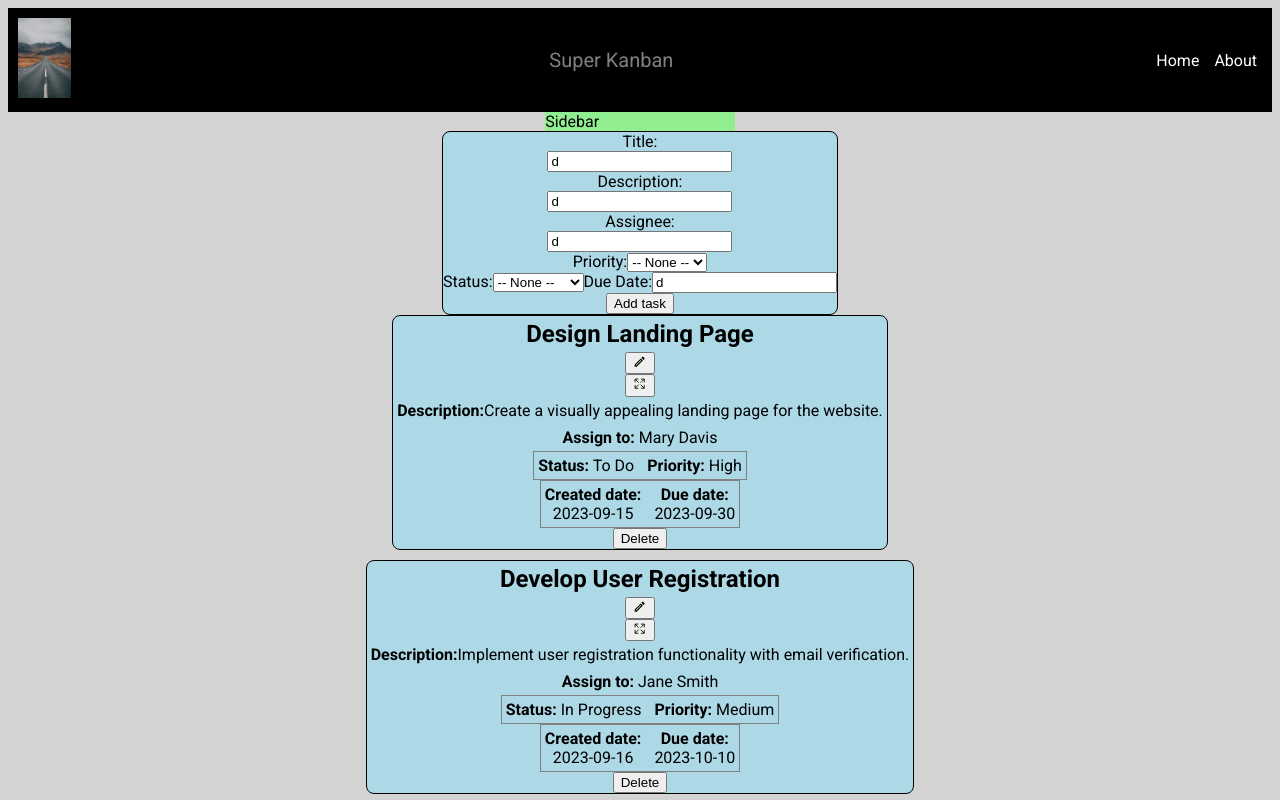
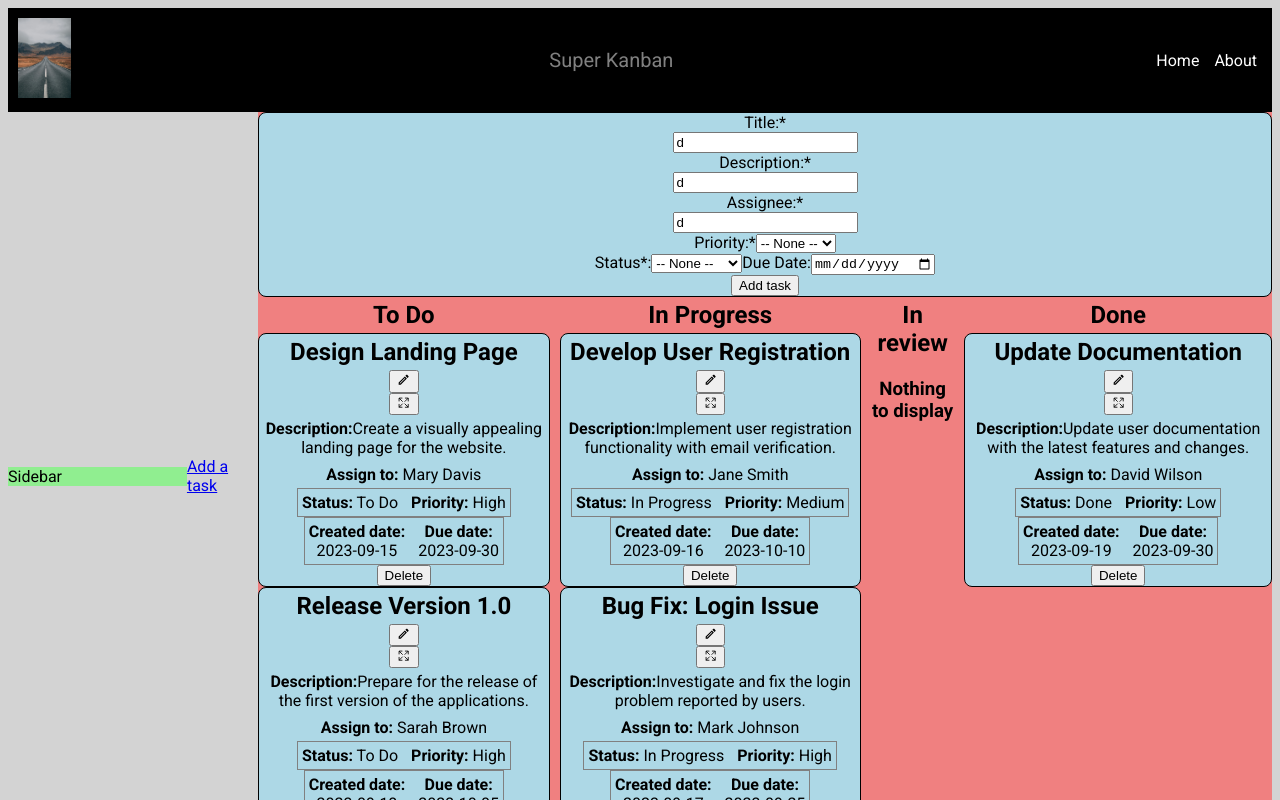
Before and after one commit to MassFuer/Kanban-Board, a React (Vite) app in the folder kanban-board/: page / in a window 1280 px wide. Shown: the top 800 px of the page. Built offline with nearby package versions, Linux system fonts and the light colour scheme.

Commit message:
fixing some issues on the form. preparing styling.

```diff
--- a/kanban-board/src/App.css
+++ b/kanban-board/src/App.css
@@ -47,7 +47,7 @@ nav .links a:hover {
 }
 main {
   display: flex;
-  flex-direction: column;
+  flex-direction: row;
   justify-content: space-between;
   align-items: center;
   min-height: 80%;
@@ -57,21 +57,8 @@ main {
   background-color: lightgreen;
   width: 15%;
 }
-.sidebar ul {
-  display: flex;
-  flex-direction: column;
-  justify-content: space-around;
-  align-items: flex-start;
-  gap: 10px;
-  padding-left: 10%;
-}
-.sidebar ul li {
-  list-style-type: none;
-}
-.sidebar ul li a {
-  text-decoration: none;
-}
-.kanban-board {
+
+.tasks-container {
   background-color: lightcoral;
   width: 85%;
 }
@@ -118,11 +105,12 @@ footer {
 }
 .tasks-list-container {
   display: flex;
-  flex-direction: column;
+  flex-direction: row;
   justify-content: space-between;
-  align-items: center;
+  align-items: flex-start;
   text-align: center;
   gap: 10px;
+  /* background-color: brown; */
 }
 
 .tasks-list-container h2 {
@@ -133,15 +121,7 @@ footer {
   margin: 2px;
   padding: 2px;
 }
-.tasks-list-container a {
-  text-decoration: none;
-}
-.tasks-list-container a:hover {
-  transform: scale(1.03);
-}
-.tasks-list-container a:visited {
-  text-decoration: none;
-}
+
 .task-card {
   display: flex;
   flex-direction: column;
--- a/kanban-board/src/App.jsx
+++ b/kanban-board/src/App.jsx
@@ -3,6 +3,7 @@ import { Route, Routes } from "react-router-dom";
 import { useState } from "react";
 import "./App.css";
 import Navbar from "./components/Navbar";
+import Sidebar from "./components/Sidebar";
 import Footer from "./components/Footer";
 import DashboardPage from "./pages/DashboardPage";
 import TaskDetailPage from "./pages/TaskDetailPage";
@@ -11,6 +12,7 @@ import NotFoundPage from "./pages/NotFoundPage";
 import tasksData from "./data/kanban.json";
 import EditTaskPage from "./pages/EditTaskPage";
 import { useNavigate } from "react-router-dom";
+import CreateTask from "./components/CreateTask";
 
 function App() {
   // This allows use to navigate without clicking
@@ -41,6 +43,7 @@ function App() {
     <>
       <Navbar />
       <main>
+        <Sidebar />
         <Routes>
           <Route
             path="/"
@@ -65,6 +68,7 @@ function App() {
             }
           />
           <Route path="/about" element={<AboutPage />} />
+          <Route path="/form" element={<CreateTask />} />
           <Route path="*" element={<NotFoundPage />} />
         </Routes>
       </main>
--- a/kanban-board/src/components/CreateTask.jsx
+++ b/kanban-board/src/components/CreateTask.jsx
@@ -5,9 +5,11 @@ function CreateTask({ handleAddTask }) {
   const [title, setTitle] = useState("d");
   const [description, setDescription] = useState("d");
   const [assignee, setAssignee] = useState("d");
-  const [status, setStatus] = useState("d");
-  const [priority, setPriority] = useState("d");
+  const [status, setStatus] = useState("");
+  const [priority, setPriority] = useState("");
   const [dueDate, setDueDate] = useState("d");
+
+  const today = new Date().toISOString().split("T")[0];
 
   function handleSubmitForm(e) {
     e.preventDefault();
@@ -18,7 +20,7 @@ function CreateTask({ handleAddTask }) {
       assignee: assignee,
       status: status,
       priority: priority,
-      createdDate: new Date().toISOString().split("T")[0],
+      createdDate: today,
       dueDate: dueDate,
     };
     console.log(newTask);
@@ -28,65 +30,71 @@ function CreateTask({ handleAddTask }) {
     <>
       <form onSubmit={handleSubmitForm}>
         <div className="task-card">
-          <label>Title:</label>
+          <label>Title:*</label>
           <input
             type="text"
             name="title"
             value={title}
             placeholder="task title"
             onChange={(e) => setTitle(e.target.value)}
+            required
           />
 
-          <label>Description:</label>
+          <label>Description:*</label>
           <input
             type="text"
             name="description"
             value={description}
             placeholder="task description"
             onChange={(e) => setDescription(e.target.value)}
+            required
           />
 
-          <label>Assignee:</label>
+          <label>Assignee:*</label>
           <input
             type="text"
             name="assignee"
             value={assignee}
             placeholder="task assignee"
             onChange={(e) => setAssignee(e.target.value)}
+            required
           />
           {/* Try to implement radio buttons */}
           <label>
-            Priority:
+            Priority:*
             <select
-              name="status"
-              value={status}
+              name="priority"
+              value={priority}
               onChange={(e) => setPriority(e.target.value)}
+              required
             >
               <option value="">-- None --</option>
-              <option value="low">Low</option>
-              <option value="medium">Medium</option>
-              <option value="high">High</option>
+              <option value="Low">Low</option>
+              <option value="Medium">Medium</option>
+              <option value="High">High</option>
             </select>
           </label>
 
           {/* Logic to implement */}
           <label>
-            Status:
+            Status*:
             <select
-              name="priority"
-              value={priority}
+              name="status"
+              value={status}
               onChange={(e) => setStatus(e.target.value)}
+              required
             >
               <option value="">-- None --</option>
-              <option value="todo">To Do</option>
-              <option value="inProgress">In Progress</option>
-              <option value="inReview">In Review</option>
-              <option value="done">Done</option>
+              <option value="To Do">To Do</option>
+              <option value="In Progress">In Progress</option>
+              <option value="In Review">In Review</option>
+              <option value="Done">Done</option>
             </select>
             <label>Due Date:</label>
             <input
-              type="text"
+              type="date"
               name="dueDate"
+              min={today}
               value={dueDate}
               onChange={(e) => setDueDate(e.target.value)}
             />
--- a/kanban-board/src/components/Sidebar.jsx
+++ b/kanban-board/src/components/Sidebar.jsx
@@ -1,7 +1,10 @@
+import { Link } from "react-router-dom";
+
 function Sidebar() {
   return (
     <>
       <div className="sidebar">Sidebar</div>
+      <Link to="/form">Add a task</Link>
     </>
   );
 }
--- a/kanban-board/src/components/TaskList.jsx
+++ b/kanban-board/src/components/TaskList.jsx
@@ -1,14 +1,44 @@
 import TaskCard from "./TaskCard";
 
 function TaskList({ tasks, handleDelete }) {
-  // function handleEdit(taskId) {
-  //   return <TaskEdit />;
-  // }
+  const todos = tasks.filter((el) => el.status === "To Do");
+  const inProgress = tasks.filter((el) => el.status === "In Progress");
+  const inReview = tasks.filter((el) => el.status === "In Review");
+  const done = tasks.filter((el) => el.status === "Done");
+
   return (
     <div className="tasks-list-container">
-      {tasks.map((task) => (
-        <TaskCard key={task.id} task={task} handleDelete={handleDelete} />
-      ))}
+      <div className="todo">
+        <h2>To Do</h2>
+        {todos.map((task) => (
+          <TaskCard key={task.id} task={task} handleDelete={handleDelete} />
+        ))}
+      </div>
+
+      <div className="in-progress">
+        <h2>In Progress</h2>
+        {inProgress.map((task) => (
+          <TaskCard key={task.id} task={task} handleDelete={handleDelete} />
+        ))}
+      </div>
+
+      <div className="in-review">
+        <h2>In review</h2>
+        {inReview.length ? (
+          inReview.map((task) => (
+            <TaskCard key={task.id} task={task} handleDelete={handleDelete} />
+          ))
+        ) : (
+          <h3>Nothing to display</h3>
+        )}
+      </div>
+
+      <div className="tasks-done">
+        <h2>Done</h2>
+        {done.map((task) => (
+          <TaskCard key={task.id} task={task} handleDelete={handleDelete} />
+        ))}
+      </div>
     </div>
   );
 }
--- a/kanban-board/src/data/kanban.json
+++ b/kanban-board/src/data/kanban.json
@@ -32,7 +32,7 @@
   {
     "id": "4",
     "title": "Release Version 1.0",
-    "description": "Prepare for the release of the first version of the application.",
+    "description": "Prepare for the release of the first version of the applications.",
     "assignee": "Sarah Brown",
     "status": "To Do",
     "priority": "High",
--- a/kanban-board/src/pages/DashboardPage.jsx
+++ b/kanban-board/src/pages/DashboardPage.jsx
@@ -3,18 +3,18 @@ import TaskList from "../components/TaskList";
 import CreateTask from "../components/CreateTask";
 
 function DashboardPage({ tasks, handleDelete, handleAddTask }) {
-
   return (
     <>
-      <Sidebar />
-      <CreateTask handleAddTask={handleAddTask} />
-      {/* TaskList (all tasks) / TaskCard
+      <div className="tasks-container">
+        <CreateTask handleAddTask={handleAddTask} />
+        {/* TaskList (all tasks) / TaskCard
           colummn Todo : get all TaskCard in the TaskList that have the status ToDo
           colummn In progress : get all TaskCard in the TaskList that have the status ToDo
           colummn Todo : get all TaskCard in the TaskList that have the status ToDo
           colummn Todo : get all TaskCard in the TaskList that have the status ToDo */}
 
-      <TaskList tasks={tasks} handleDelete={handleDelete} />
+        <TaskList tasks={tasks} handleDelete={handleDelete} />
+      </div>
     </>
   );
 }
```
